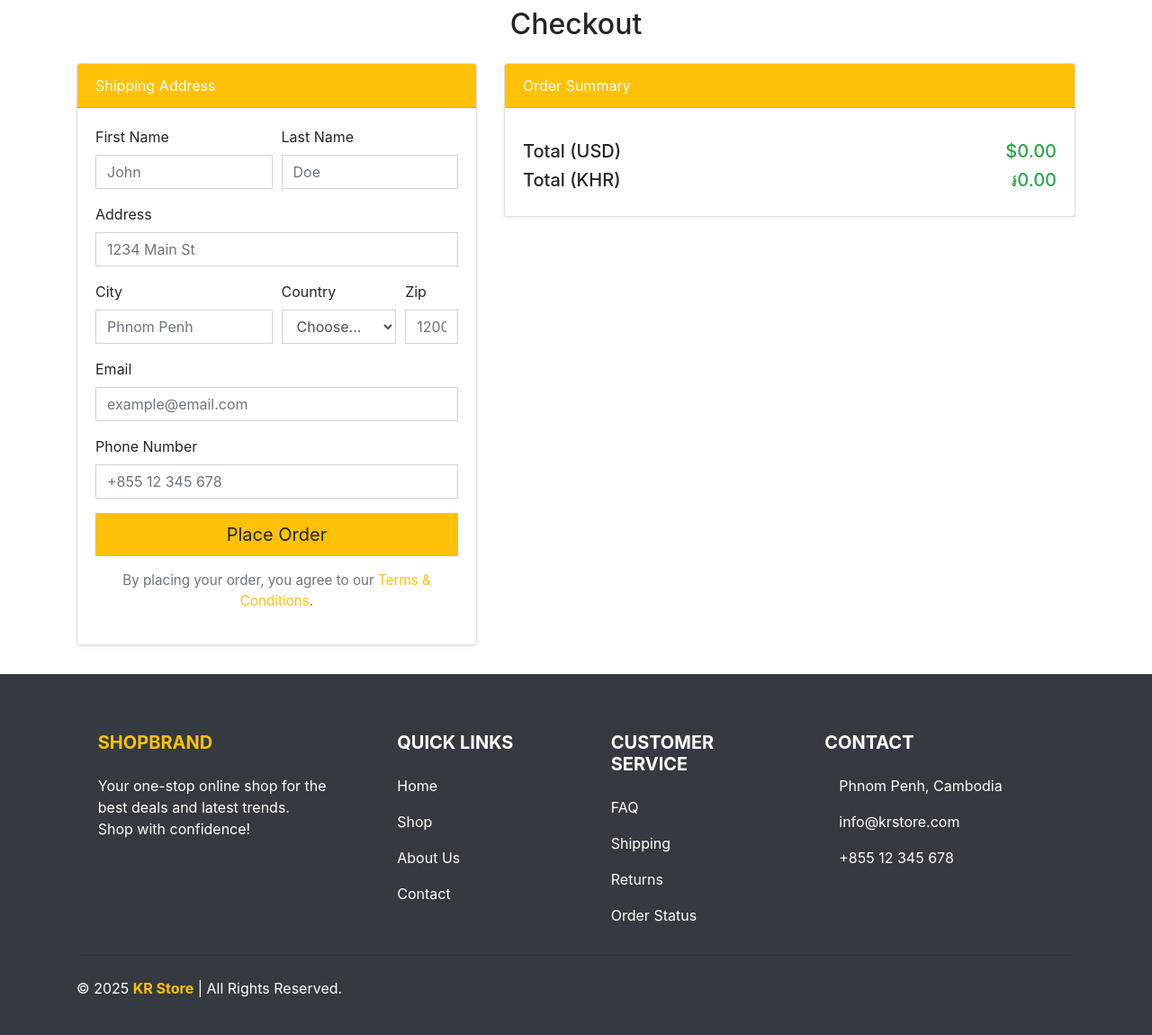
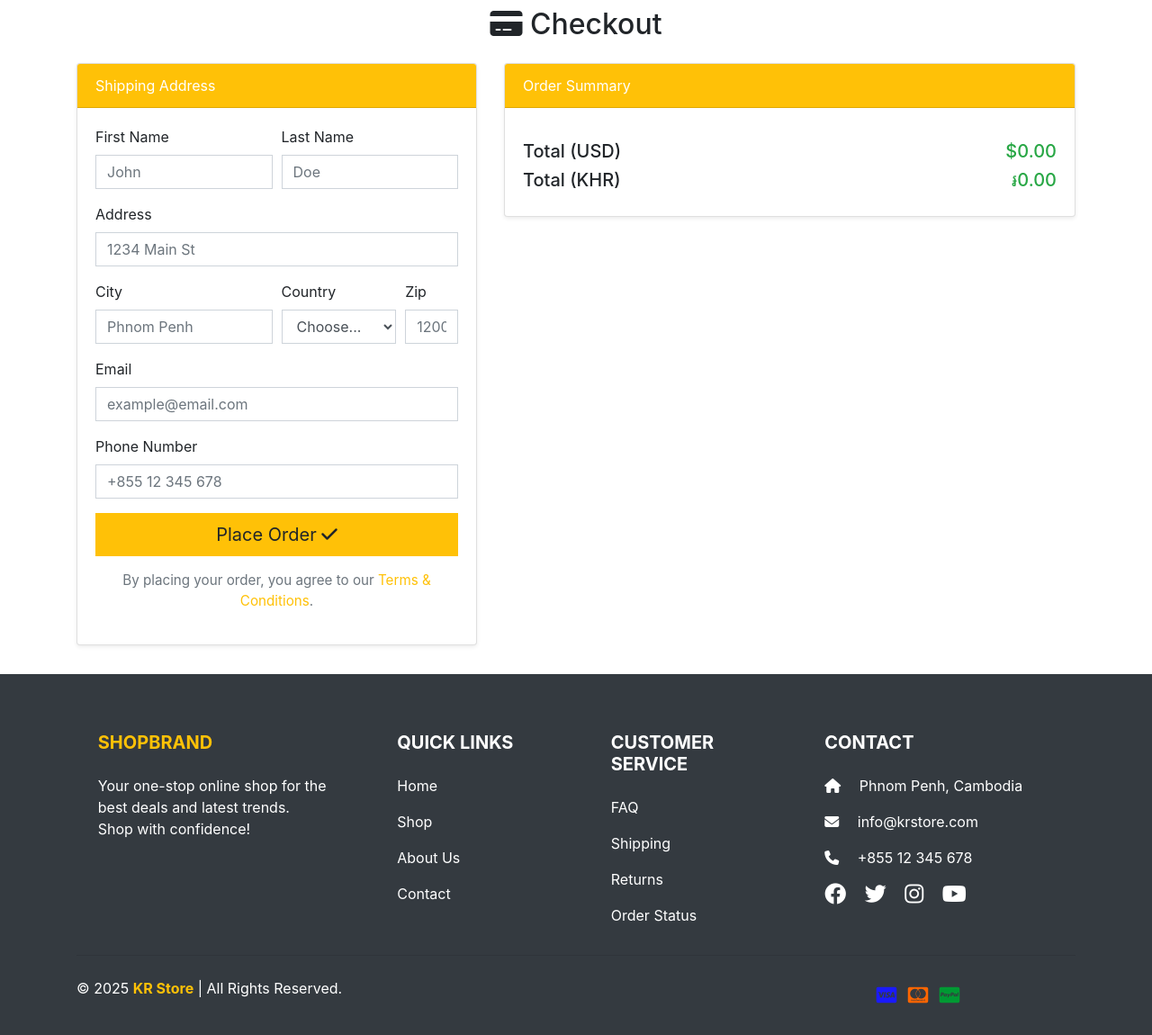
Before and after one commit to phalla009/KRStore_Flask_PP, a Flask app: page /checkout in a window 1280 px wide. Shown: the part 56-1206 px from the top of the page at 90% size. Run offline with Flask 3, Linux system fonts and the light colour scheme; some libraries are stand-ins or nearby versions.

Commit message:
Edited file

```diff
--- a/static/styles.css
+++ b/static/styles.css
@@ -113,3 +113,31 @@
 textarea {
     border-radius: 0 !important;
 }
+
+.social-icons a {
+    color: white;
+    transition: color 0.3s ease, border-bottom 0.3s ease;
+    font-size: 1.5rem;
+    text-decoration: none;
+    border-bottom: 2px solid transparent;
+}
+
+.social-icons a:hover {
+    color: blue;
+    border-bottom: 3px solid #3b5998;
+}
+
+.social-icons a.twitter:hover {
+    color: #1da1f2;
+    border-bottom: 2px solid #1da1f2;
+}
+
+.social-icons a.instagram:hover {
+    color: #e4405f;
+    border-bottom: 2px solid #e4405f;
+}
+
+.social-icons a.youtube:hover {
+    color: red;
+    border-bottom: 2px solid red;
+}
--- a/templates/front/cart.html
+++ b/templates/front/cart.html
@@ -3,7 +3,9 @@
 {% block content %}
    {#cart-item#}
     <div class="container my-5">
-      <h2 class="mb-4 text-center">Shopping Cart</h2>
+      <h2 class="mb-4 text-center">
+          <i class="fa fa-shopping-cart"></i> Shopping Cart
+      </h2>
       <div class="row">
         <div class="col-lg-8">
           <div class="card mb-4">
--- a/templates/front/checkout.html
+++ b/templates/front/checkout.html
@@ -2,7 +2,10 @@
 
 {% block content %}
 <div class="container my-2">
-    <h2 class="mb-4 text-center">Checkout</h2>
+    <h2 class="mb-4 text-center">
+      <i class="fa fa-credit-card"></i> Checkout
+    </h2>
+
     <div class="row">
         <!-- LEFT: Shipping Info -->
         <div class="col-lg-5 mb-4">
@@ -88,7 +91,7 @@
 
 <!-- Toast container -->
 <div aria-live="polite" aria-atomic="true" style="position: relative; z-index: 1050;">
-    <div id="toastContainer" style="position: fixed; top: 20px; right: 20px;"></div>
+    <div id="toastContainer" style="position: fixed; top: 20px; left: 50%; transform: translateX(-50%);"></div>
 </div>
 
 <script>
--- a/templates/front/master.html
+++ b/templates/front/master.html
@@ -3,6 +3,7 @@
 <head>
     <meta charset="UTF-8">
     <title>KR Store</title>
+    <link rel="stylesheet" href="https://cdnjs.cloudflare.com/ajax/libs/font-awesome/6.4.0/css/all.min.css"/>
     <link rel="stylesheet" href="https://cdn.jsdelivr.net/npm/bootstrap@4.6.2/dist/css/bootstrap.min.css">
     <link rel="stylesheet" href="/static/styles.css">
     <link rel="icon" href="/static/image/logo.png" type="image/x-icon">
@@ -91,10 +92,11 @@
                 <p><i class="fa fa-home mr-3"></i> Phnom Penh, Cambodia</p>
                 <p><i class="fa fa-envelope mr-3"></i> info@krstore.com</p>
                 <p><i class="fa fa-phone mr-3"></i> +855 12 345 678</p>
-                <div>
-                    <a href="#" class="text-white mr-3"><i class="fa fa-facebook-official fa-lg"></i></a>
-                    <a href="#" class="text-white mr-3"><i class="fa fa-twitter fa-lg"></i></a>
-                    <a href="#" class="text-white mr-3"><i class="fa fa-instagram fa-lg"></i></a>
+              <div class="social-icons">
+                  <a href="#" class="fab fa-facebook mr-3"></a>
+                  <a href="#" class="fab fa-twitter mr-3 twitter"></a>
+                  <a href="#" class="fab fa-instagram mr-3 instagram"></a>
+                  <a href="#" class="fab fa-youtube youtube"></a>
                 </div>
             </div>
         </div>
@@ -103,13 +105,13 @@
             <div class="col-md-7 col-lg-8 ">
                 <p>© 2025 <span class="text-warning font-weight-bold">KR Store</span> | All Rights Reserved.</p>
             </div>
-            <div class="col-md-5 col-lg-4">
-                <div class="text-center text-md-right">
-                    <a href="#" class="text-white mr-2"><i class="fa fa-cc-visa fa-lg"></i></a>
-                    <a href="#" class="text-white mr-2"><i class="fa fa-cc-mastercard fa-lg"></i></a>
-                    <a href="#" class="text-white"><i class="fa fa-cc-paypal fa-lg"></i></a>
-                </div>
-            </div>
+        <div class="col-md-5 col-lg-4">
+          <div class="text-center">
+            <a href="#" style="color:#1a1aff;" class="mr-2"><i class="fab fa-cc-visa fa-lg"></i></a>
+            <a href="#" style="color:#ff6600;" class="mr-2"><i class="fab fa-cc-mastercard fa-lg"></i></a>
+            <a href="#" style="color:#009933;"><i class="fab fa-cc-paypal fa-lg"></i></a>
+          </div>
+        </div>
         </div>
     </div>
 </footer>
```
Also changed, not shown: checkout.py (+6 -5 lines).
